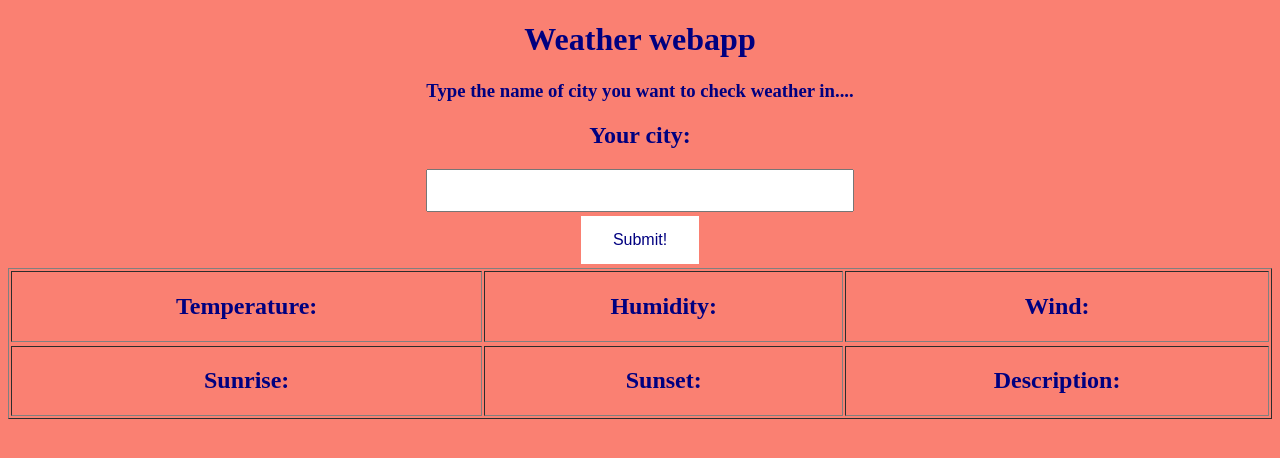
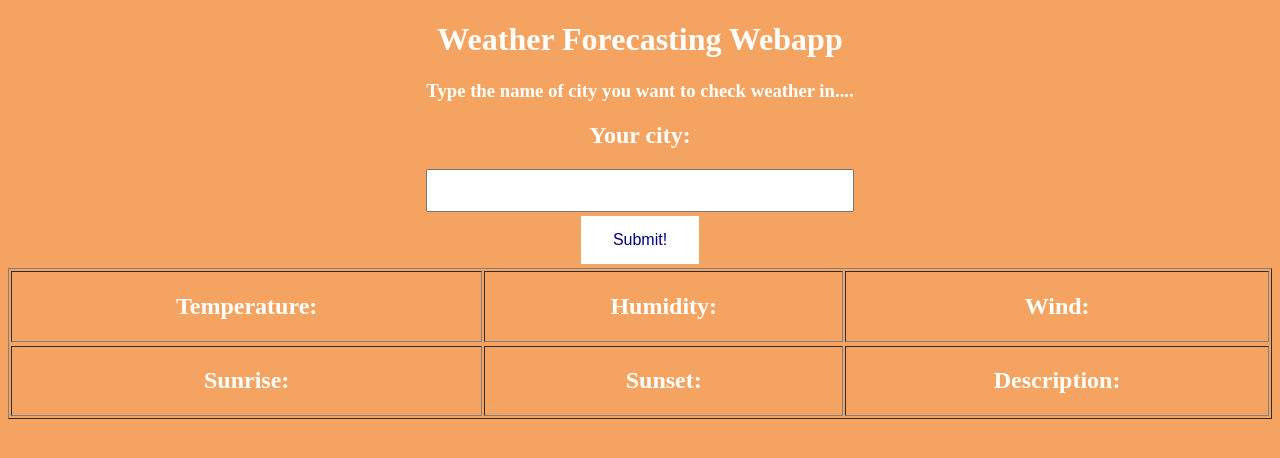
Before and after one commit to VH-Tech/VH-Tech.github.io, a plain HTML site: page index.html in a window 1280 px wide. Drawn offline with Linux system fonts and the light colour scheme.

Commit message:
Update index.html

```diff
--- a/index.html
+++ b/index.html
@@ -13,8 +13,8 @@
 	}
 
 	body{
-		 color: navy;
-    background: salmon;
+		 color: white;
+    background: sandybrown;
 	}
 
 	.button{background-color:white; border: none;color: navy; padding: 15px 32px;text-align: center;text-decoration: none;display: inline-block;font-size: 16px;margin: 4px 2px;cursor: pointer;	}
@@ -28,7 +28,7 @@
 
 <body style="text-align:center;">
 
-	<h1>Weather webapp</h1>
+	<h1>Weather Forecasting Webapp</h1>
 	<h3>Type the name of city you want to check weather in....</h3>
 
 	<h2>Your city:</h2>
```
